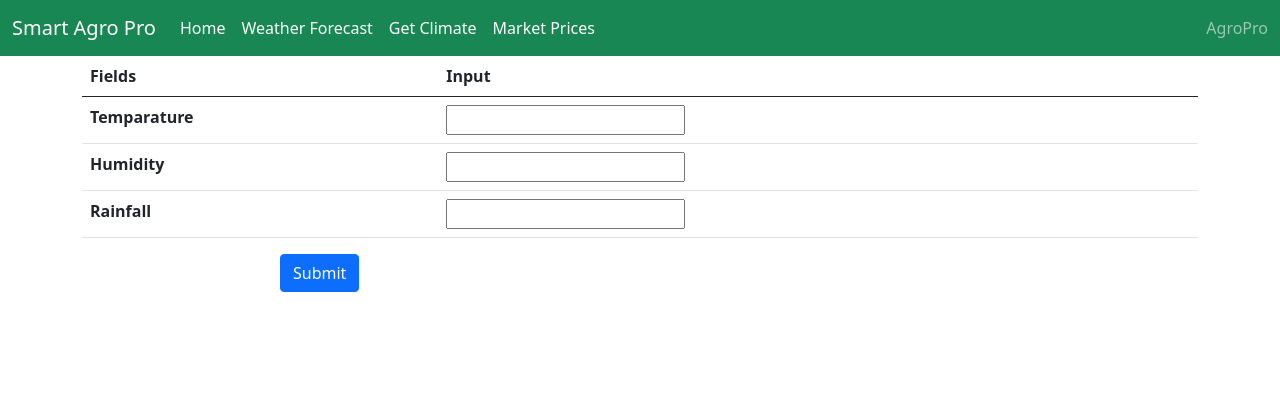
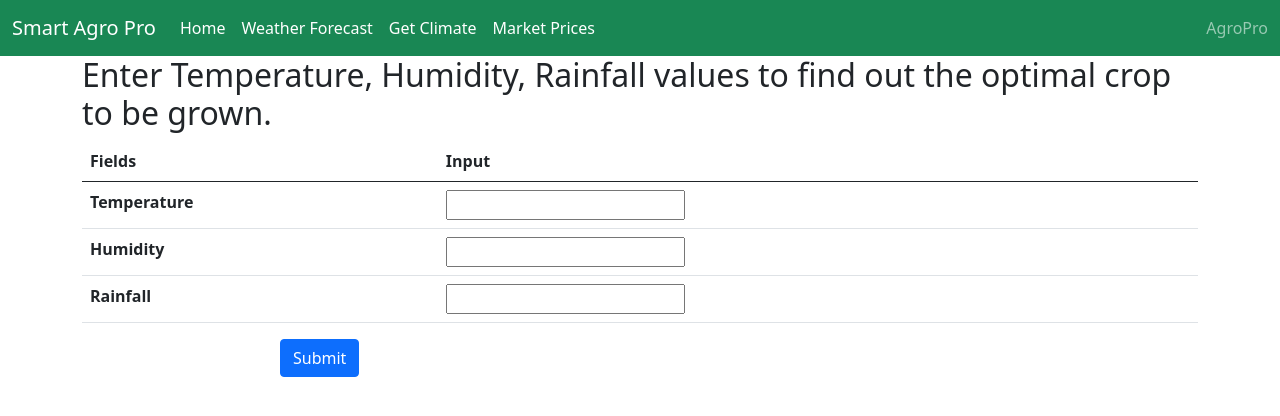
Before and after one commit to gpfns/FP2, a Flask app: page / in a window 1280 px wide. Shown: the top 416 px of the page. Run offline with Flask 2, Linux system fonts and the light colour scheme; parts of the project's set-up code (start-up, migrations or seed data) failed here and were passed over.

Commit message:
Update home_page.html

```diff
--- a/agro_pro/templates/home_page.html
+++ b/agro_pro/templates/home_page.html
@@ -5,6 +5,7 @@
 {% endblock %}
 
 {% block content %}
+<h2> Enter Temperature, Humidity, Rainfall values to find out the optimal crop to be grown.</h2>
 <form action="https://original-agro-pro.herokuapp.com/predict1" method="get">
 
 	<table class="table">
@@ -17,7 +18,7 @@
 	  </thead>
 	  <tbody>
 	    <tr>
-	      <th scope="row">Temparature</th>
+	      <th scope="row">Temperature</th>
 	      <td><input type ="text" name ="temp"></td>
 	    </tr>
 	    <tr>
```
